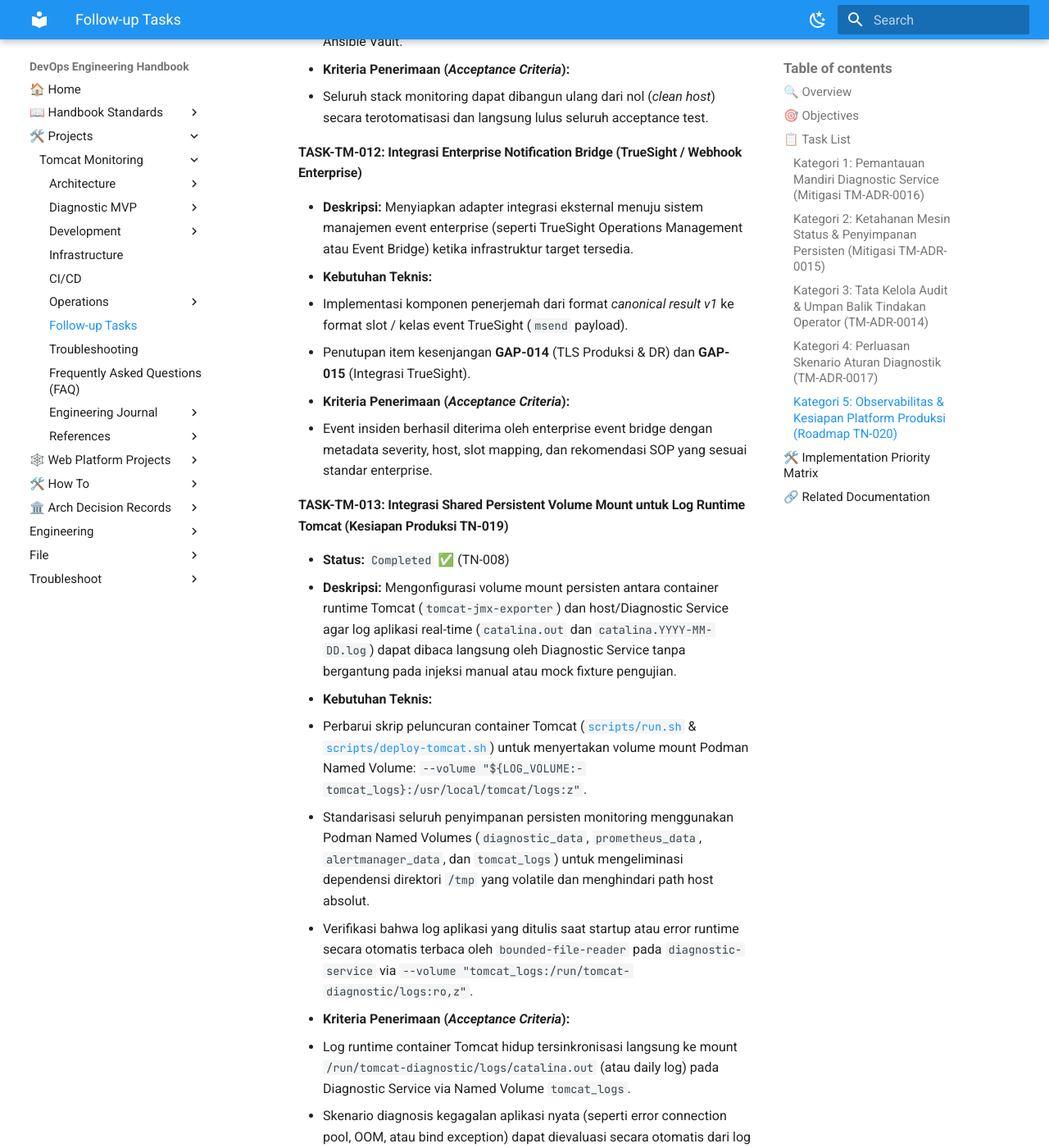
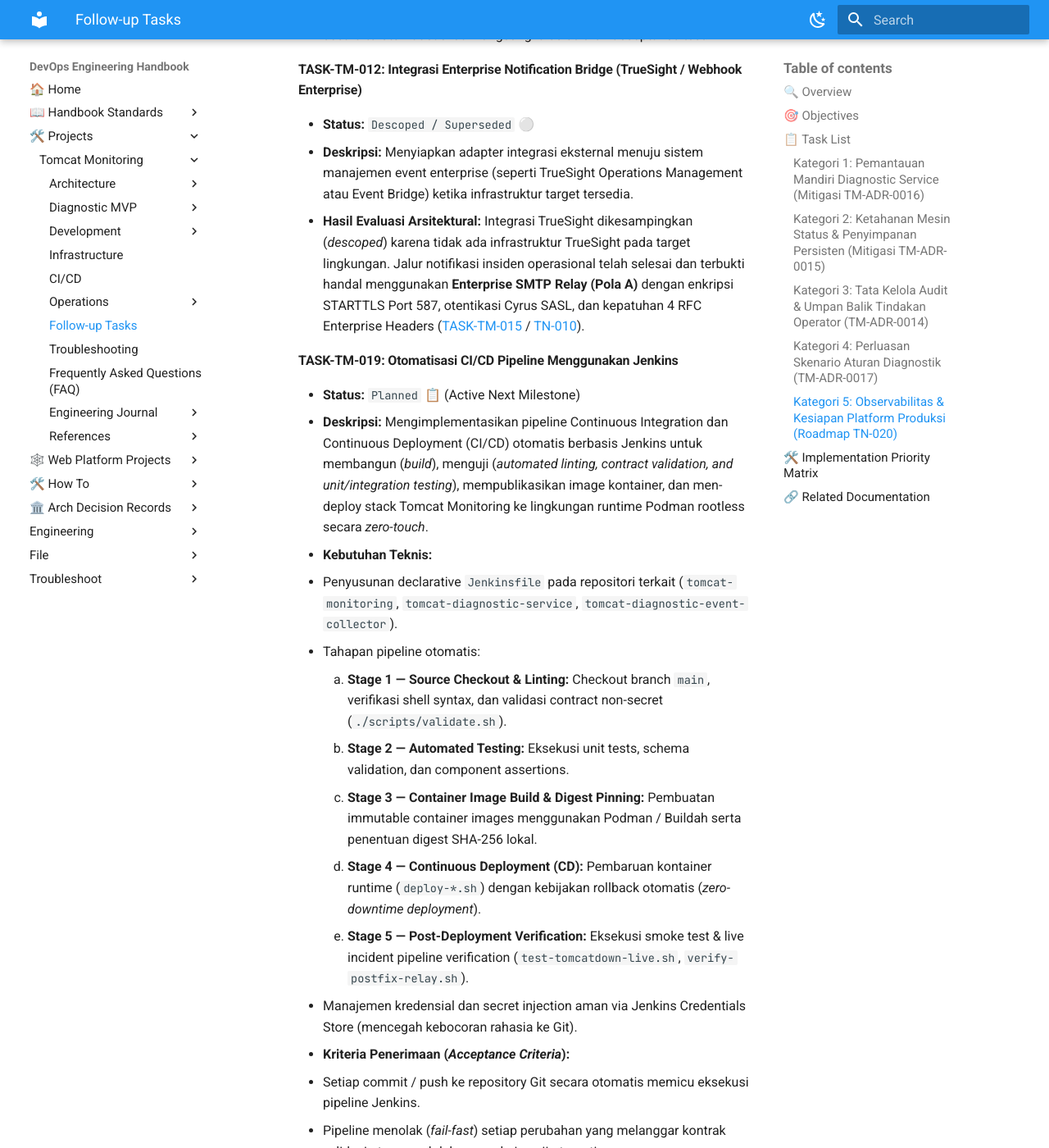
Before and after one commit to edkas07-oss/devops-handbook, an MkDocs documentation site: the page built from docs/projects/tomcat-monitoring/follow-up-tasks.md, in a window 1280 px wide and 1400 px high, scrolled down 14702 px. Shown: the whole window at 82% size. Built offline with MkDocs 1.6.1 and Material for MkDocs 9.7.7, drawn with Linux system fonts in a browser that asks for light colours; some of the changed text lies outside the part shown.

Commit message:
docs(follow-up): update task status for TASK-TM-009, TASK-TM-012 and add TASK-TM-019 Jenkins CI/CD

```diff
--- a/docs/projects/tomcat-monitoring/follow-up-tasks.md
+++ b/docs/projects/tomcat-monitoring/follow-up-tasks.md
@@ -311,14 +311,11 @@ Kategori ini mencakup pekerjaan infrastruktur dan platform monitoring menyeluruh
 
 #### TASK-TM-009: Penyediaan Dashboard Grafana Terpusat untuk Tomcat & Monitoring Stack
 
+- **Status:** `Descoped / Superseded` ⚪
 - **Deskripsi:**
   Membangun template dashboard visualisasi Grafana yang memadukan metrik kesehatan runtime Tomcat, JVM, dan infrastruktur monitoring.
-- **Kebutuhan Teknis:**
-  - Panel JVM: Heap memory pool, non-heap usage, GC duration & throughput, live threads, class loading.
-  - Panel Tomcat Connector: Active connections, request rate, error rate 4xx/5xx, processing time percentile (p95, p99).
-  - Panel Monitoring Health: Status scrape Prometheus, antrean alert Alertmanager, ketersediaan Diagnostic Service, dan metrik latensi SQLite.
-- **Kriteria Penerimaan (*Acceptance Criteria*):**
-  - Dashboard tersedia dalam format JSON deklaratif, dapat diimpor langsung ke instance Grafana, dan menampilkan visualisasi real-time yang akurat.
+- **Hasil Evaluasi Arsitektural:**
+  Kebutuhan visualisasi Grafana dikesampingkan (*descoped*) atas kesepakatan desain arsitektur karena platform monitoring stack difokuskan pada investigasi akar masalah otonom (*autonomous root-cause investigation*), pengiriman laporan kanonikal 7-seksi SRE via Enterprise SMTP Relay, dan query langsung Prometheus TSDB tanpa dependensi UI visualisasi tambahan.
 
 #### TASK-TM-010: Standardisasi Log Aggregation & Pengelolaan Host Spool
 
@@ -342,6 +339,7 @@ Kategori ini mencakup pekerjaan infrastruktur dan platform monitoring menyeluruh
 
 #### TASK-TM-011: Otomatisasi Deployment Menggunakan Playbook Ansible
 
+- **Status:** `Planned` 📋
 - **Deskripsi:**
   Mengembangkan playbook Ansible untuk penyediaan (*provisioning*) dan pembaruan (*zero-touch deployment*) seluruh stack monitoring.
 - **Kebutuhan Teknis:**
@@ -352,13 +350,30 @@ Kategori ini mencakup pekerjaan infrastruktur dan platform monitoring menyeluruh
 
 #### TASK-TM-012: Integrasi Enterprise Notification Bridge (TrueSight / Webhook Enterprise)
 
+- **Status:** `Descoped / Superseded` ⚪
 - **Deskripsi:**
   Menyiapkan adapter integrasi eksternal menuju sistem manajemen event enterprise (seperti TrueSight Operations Management atau Event Bridge) ketika infrastruktur target tersedia.
+- **Hasil Evaluasi Arsitektural:**
+  Integrasi TrueSight dikesampingkan (*descoped*) karena tidak ada infrastruktur TrueSight pada target lingkungan. Jalur notifikasi insiden operasional telah selesai dan terbukti handal menggunakan **Enterprise SMTP Relay (Pola A)** dengan enkripsi STARTTLS Port 587, otentikasi Cyrus SASL, dan kepatuhan 4 RFC Enterprise Headers ([TASK-TM-015](file:///home/eddywiyatno/git/devops-handbook/docs/projects/tomcat-monitoring/follow-up-tasks.md#task-tm-015-konfigurasi-enterprise-smtp-relay--otentikasi-terenkripsi-kesiapan-produksi-notifikasi) / [TN-010](engineering-journal/monitoring-platform-integration/TN-010-implement-and-verify-enterprise-smtp-configuration-and-headers.md)).
+
+#### TASK-TM-019: Otomatisasi CI/CD Pipeline Menggunakan Jenkins
+
+- **Status:** `Planned` 📋 (Active Next Milestone)
+- **Deskripsi:**
+  Mengimplementasikan pipeline Continuous Integration dan Continuous Deployment (CI/CD) otomatis berbasis Jenkins untuk membangun (*build*), menguji (*automated linting, contract validation, and unit/integration testing*), mempublikasikan image kontainer, dan men-deploy stack Tomcat Monitoring ke lingkungan runtime Podman rootless secara *zero-touch*.
 - **Kebutuhan Teknis:**
-  - Implementasi komponen penerjemah dari format *canonical result v1* ke format slot / kelas event TrueSight (`msend` payload).
-  - Penutupan item kesenjangan **GAP-014** (TLS Produksi & DR) dan **GAP-015** (Integrasi TrueSight).
+  - Penyusunan declarative `Jenkinsfile` pada repositori terkait (`tomcat-monitoring`, `tomcat-diagnostic-service`, `tomcat-diagnostic-event-collector`).
+  - Tahapan pipeline otomatis:
+    1. **Stage 1 — Source Checkout & Linting:** Checkout branch `main`, verifikasi shell syntax, dan validasi contract non-secret (`./scripts/validate.sh`).
+    2. **Stage 2 — Automated Testing:** Eksekusi unit tests, schema validation, dan component assertions.
+    3. **Stage 3 — Container Image Build & Digest Pinning:** Pembuatan immutable container images menggunakan Podman / Buildah serta penentuan digest SHA-256 lokal.
+    4. **Stage 4 — Continuous Deployment (CD):** Pembaruan kontainer runtime (`deploy-*.sh`) dengan kebijakan rollback otomatis (*zero-downtime deployment*).
+    5. **Stage 5 — Post-Deployment Verification:** Eksekusi smoke test & live incident pipeline verification (`test-tomcatdown-live.sh`, `verify-postfix-relay.sh`).
+  - Manajemen kredensial dan secret injection aman via Jenkins Credentials Store (mencegah kebocoran rahasia ke Git).
 - **Kriteria Penerimaan (*Acceptance Criteria*):**
-  - Event insiden berhasil diterima oleh enterprise event bridge dengan metadata severity, host, slot mapping, dan rekomendasi SOP yang sesuai standar enterprise.
+  - Setiap commit / push ke repository Git secara otomatis memicu eksekusi pipeline Jenkins.
+  - Pipeline menolak (*fail-fast*) setiap perubahan yang melanggar kontrak validasi atau gagal dalam rangkaian uji otomatis.
+  - Deployment ke runtime Podman rootless berjalan lancar dengan status build `SUCCESS` dan seluruh verifikasi pasca-deploy lulus 100%.
 
 #### TASK-TM-013: Integrasi Shared Persistent Volume Mount untuk Log Runtime Tomcat (Kesiapan Produksi TN-019)
 
@@ -455,10 +470,11 @@ Kategori ini mencakup pekerjaan infrastruktur dan platform monitoring menyeluruh
 | **TASK-TM-006** | Audit Trail Endpoint Tindakan Operator | **P2 (Medium)** | `Descoped` ⚪ | TM-ADR-0014 | Diagnostic Service | Digantikan arsip dossier 7-seksi terpusat |
 | **TASK-TM-007** | Rulepack Thread Starvation | **P2 (Medium)** | `Completed` ✅ | TM-ADR-0017 / TM-ADR-0022 | Prometheus | Rule saturasi thread pool 100% (TN-004) |
 | **TASK-TM-008** | Rulepack Memory Pressure & GC | **P2 (Medium)** | `Completed` ✅ | TM-ADR-0017 / TM-ADR-0022 | Prometheus | Sinyal Emas GC Pause, Overhead, Old Gen (TN-004) |
-| **TASK-TM-009** | Dashboard Observabilitas Grafana | **P2 (Medium)** | `Planned` 📋 | TN-020 | Grafana | Dashboard terpusat JVM, Tomcat, & Health |
+| **TASK-TM-009** | Dashboard Observabilitas Grafana | **P2 (Medium)** | `Descoped` ⚪ | TN-020 | Grafana | Fokus investigasi otonom & laporan email SRE |
 | **TASK-TM-010** | Standardisasi Log & Spool Cleanup | **P2 (Medium)** | `Completed` ✅ | TN-020 / TN-011 | Event Collector / Host | Spool pruning 24h, cap 1000, & isolasi 0700 (TN-011) |
-| **TASK-TM-011** | Ansible Playbook Deployment | **P3 (Planned)** | `Planned` 📋 | TN-020 | Ansible / Podman | Zero-touch deployment seluruh stack |
-| **TASK-TM-012** | Integrasi TrueSight / Event Bridge | **P3 (Deferred)** | `Deferred` ⏳ | GAP-015 / TN-020 | Integration Bridge | Pengiriman event terintegrasi enterprise |
+| **TASK-TM-019** | Otomatisasi CI/CD Pipeline Jenkins | **P1 (High)** | `Planned` 📋 | TN-020 | Jenkins / CI-CD | Pipeline build, test, & deploy rootless otomatis |
+| **TASK-TM-011** | Ansible Playbook Deployment | **P3 (Planned)** | `Planned` 📋 | TN-020 | Ansible / Podman | Zero-touch provisioning seluruh host |
+| **TASK-TM-012** | Integrasi TrueSight / Event Bridge | **P3 (Deferred)** | `Descoped` ⚪ | GAP-015 / TN-020 | Integration Bridge | Digantikan Enterprise SMTP Relay resmi (TN-010) |
 
 ---
 
```
